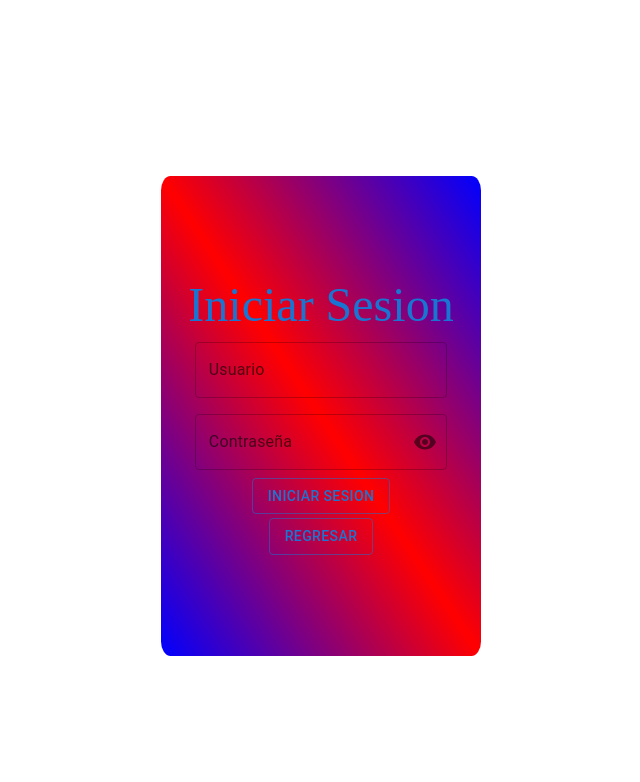
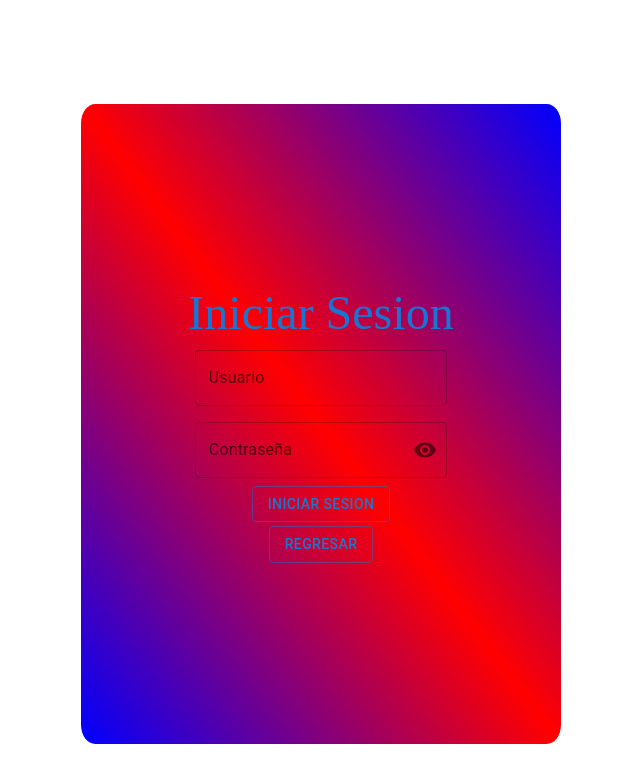
Before and after one commit to Dimitri-Lagares/Dimitri-Lagares.github.io, a React (Vite) app: page /#/login in a window 1280 px wide. Shown: the top 782 px of the page, without its empty margins (319-959 px from the left). Built offline with nearby package versions, Linux system fonts and the light colour scheme.

Commit message:
commit 2

```diff
--- a/src/components/login/Login.jsx
+++ b/src/components/login/Login.jsx
@@ -65,8 +65,8 @@ const AlertOneTimeOut = () => {
       alignItems: 'center',
       justifyContent: 'center',
       marginTop: '10%',
-      height: '30rem',
-      width: '20rem',
+      height: '40rem',
+      width: '30rem',
       borderRadius: '3%',
       backgroundImage: 'linear-gradient(to top right, blue, red, blue)'
 
```
Also changed, not shown: 1 other file (tests, documents, lock files or other folders).
